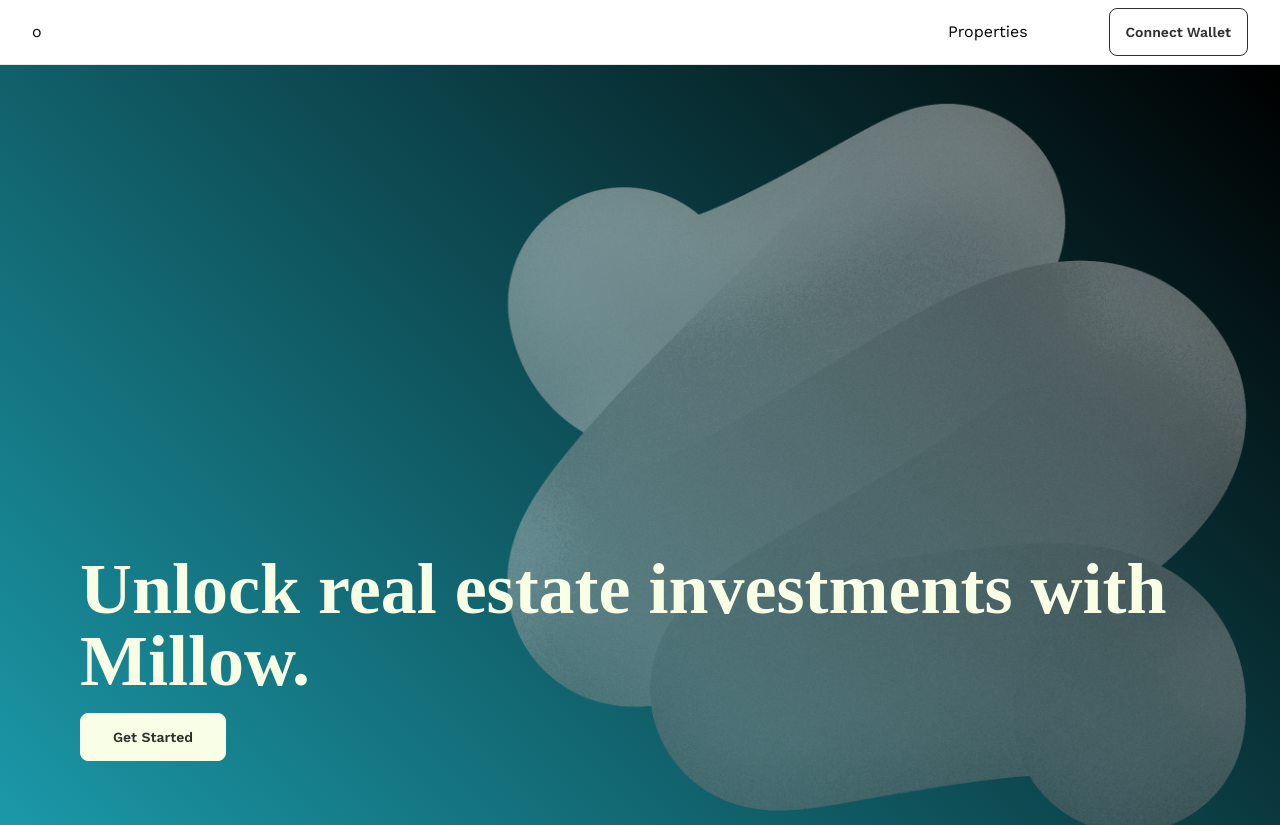
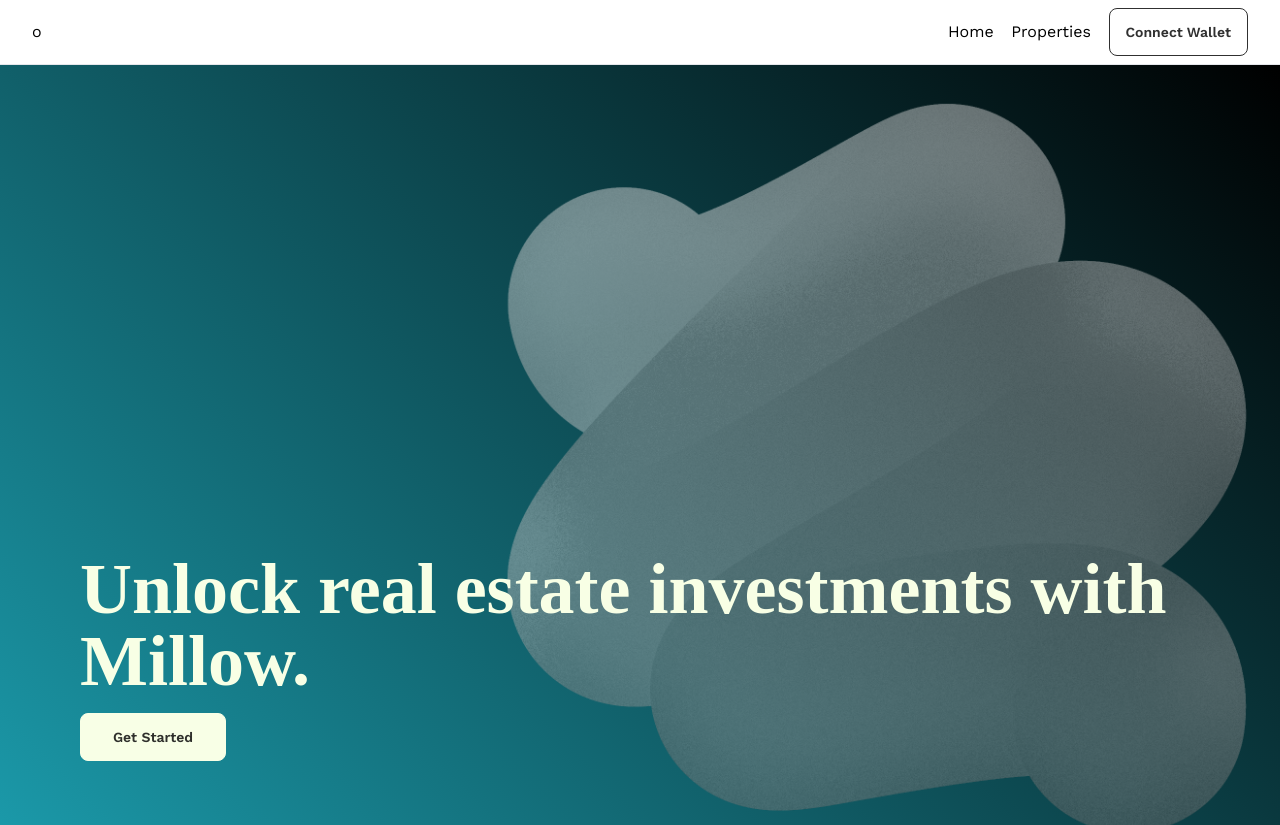
Before and after one commit to princecodes247/millow-frontend, a Next.js app: page / in a window 1280 px wide. Shown: the top 825 px of the page. Built offline with nearby package versions, Linux system fonts and the light colour scheme; a web font is replaced by a local one; what prettier-plugin-tailwindcss would draw is missing.

Commit message:
update header

```diff
--- a/components/Header.tsx
+++ b/components/Header.tsx
@@ -5,7 +5,12 @@
       <div className="flex-1 ">o</div>
       <ul className="flex max-w-[300px] flex-[2] items-center justify-end md:justify-between">
         {/* <li className="hidden md:block">Invest</li> */}
-        <li className="hidden md:block">Properties</li>
+        <li className="hidden md:block">
+          <a href="/">Home</a>
+        </li>
+        <li className="hidden md:block">
+          <a href="/properties">Properties</a>
+        </li>
         <li>
           <button className="btn-black btn-outline btn">Connect Wallet</button>
         </li>
```
